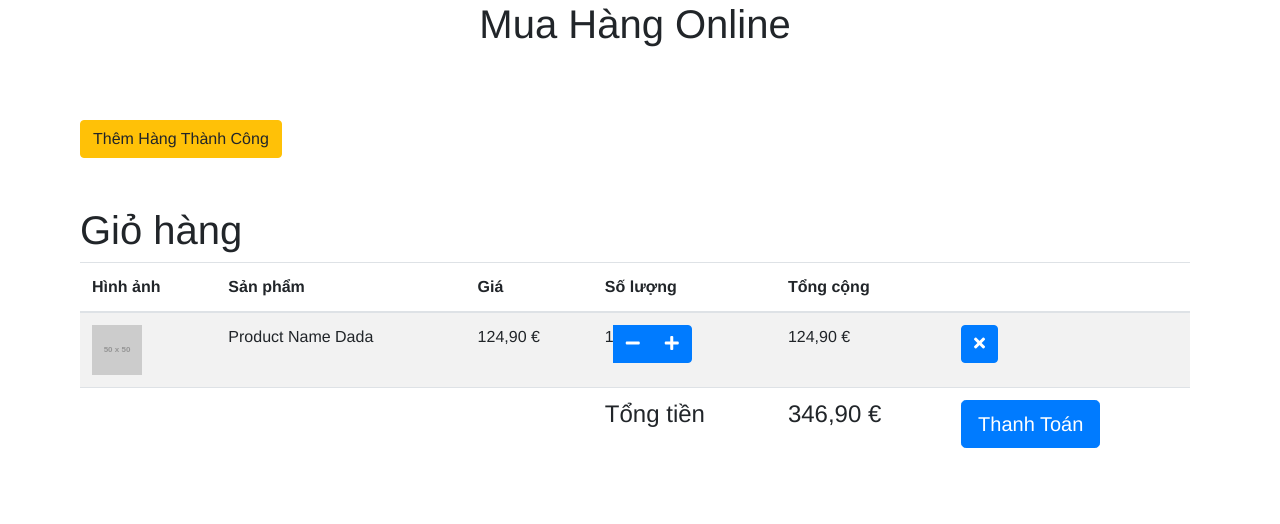
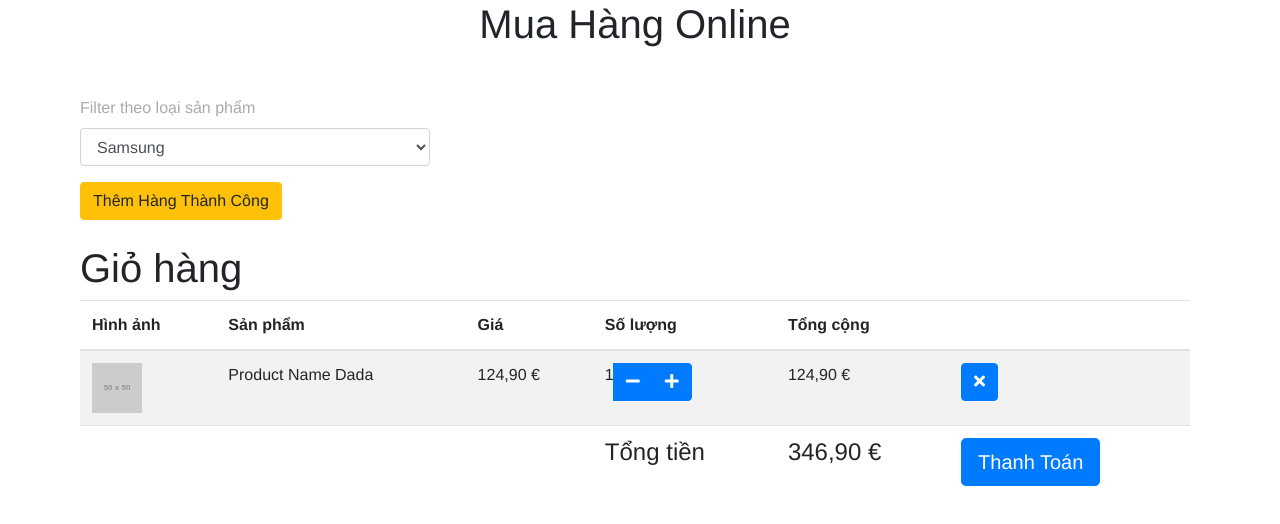
Before and after one commit to YenKaPhuThi/FE-64_Es6_Shopping-Online, a plain HTML site: page index.html in a window 1280 px wide. Drawn offline with nearby package versions, Linux system fonts and the light colour scheme; no server answers; placeholder pictures from the web are drawn by us.

Commit message:
[Es6]: Create filter product ui

```diff
--- a/controllers/main.js
+++ b/controllers/main.js
@@ -9,7 +9,7 @@ const getEleById = (ele) => {
 const renderCartItem = (arrProduct) => {
   var cartItem = "";
 
-  for (let i = 0; i < arrProduct.length; i++) {
+  for (let i = 0; i < arrProduct.length - 1; i++) {
     const pd = arrProduct[i];
     const product = new Product(
       pd.id,
@@ -59,7 +59,7 @@ async function getDataProductApi() {
 
     renderCartItem(result.data);
   } catch (error) {
-    console.log(error.response.data);
+    console.log(error.data);
   }
 }
 
--- a/index.html
+++ b/index.html
@@ -34,11 +34,24 @@
         <h1 class="text-center mb-4">Mua Hàng Online</h1>
         <div>
           <div class="row" id="productList"></div>
-          <button type="button" class="btn btn-warning mt-5">
-            Thêm Hàng Thành Công
-          </button>
+          <div class="my-4">
+            <div class="row">
+              <div class="col-md-4">
+                <div class="form-group">
+                  <label for="filterProduct">Filter theo loại sản phẩm</label>
+                  <select class="form-control" name="" id="filterProduct">
+                    <option>Samsung</option>
+                    <option>Iphone</option>
+                  </select>
+                </div>
+              </div>
+            </div>
+            <button type="button" class="btn btn-warning">
+              Thêm Hàng Thành Công
+            </button>
+          </div>
         </div>
-        <div class="mt-5">
+        <div>
           <h1>Giỏ hàng</h1>
           <div class="table-responsive">
             <table class="table table-striped">
```
